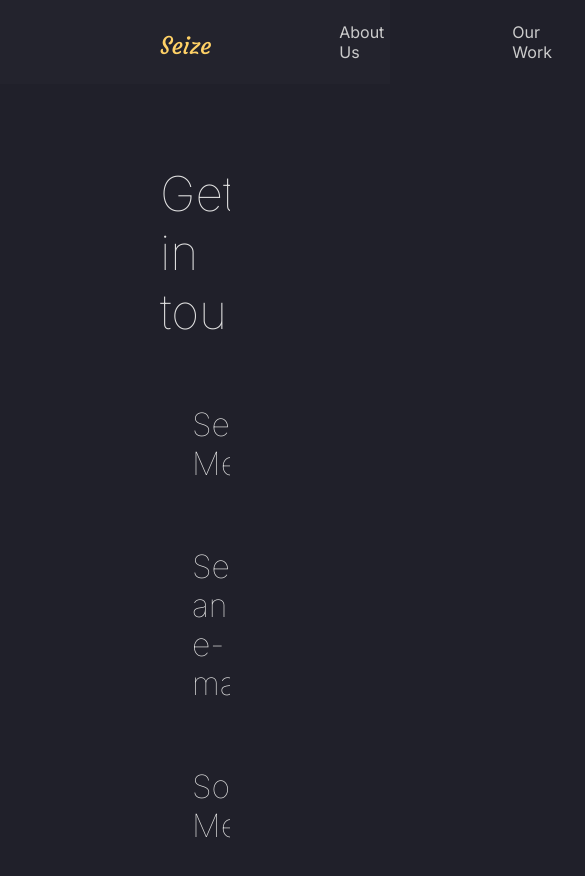
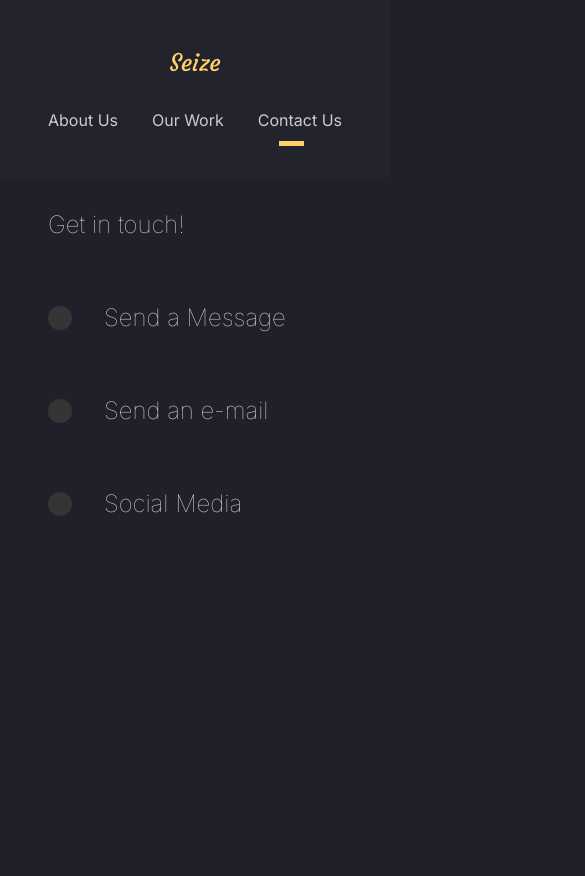
Before and after one commit to nidhi-kala/react-code, a React (Create React App) app in the folder seize/: page /contact in a window 390 px wide. Shown: the top 876 px of the page, 585 px wide, since content can reach past the window. Built offline with nearby package versions, Linux system fonts and the light colour scheme.

Commit message:
Responsive, nav line added

```diff
--- a/seize/src/components/Nav.js
+++ b/seize/src/components/Nav.js
@@ -1,7 +1,9 @@
 import styled from "styled-components";
 import { Link } from "react-router-dom";
-
+import { motion } from "framer-motion";
+import { useLocation } from "react-router-dom";
 const Nav = () => {
+  const { pathname } = useLocation();
   return (
     <StyledNav>
       <h1>
@@ -14,16 +16,31 @@
           <Link className="link" to="/about">
             About Us
           </Link>
+          <Line
+            transition={{ duration: 0.5 }}
+            initial={{ width: "0%" }}
+            animate={{ width: pathname === "/about" ? "30%" : "0%" }}
+          />
         </li>
         <li>
           <Link className="link" to="/work">
             Our Work
           </Link>
+          <Line
+            transition={{ duration: 0.5 }}
+            initial={{ width: "0%" }}
+            animate={{ width: pathname === "/work" ? "30%" : "0%" }}
+          />
         </li>
         <li>
           <Link className="link" to="/contact">
             Contact Us
           </Link>
+          <Line
+            transition={{ duration: 0.5 }}
+            initial={{ width: "0%" }}
+            animate={{ width: pathname === "/contact" ? "30%" : "0%" }}
+          />
         </li>
       </ul>
     </StyledNav>
@@ -44,7 +61,21 @@
   z-index: 10;
 
   @media (max-width: 767px) {
-    //display: none;
+    flex-direction: column;
+    padding: 2rem 1rem;
+    ul {
+      padding: 1rem 2rem;
+      justify-content: space-around;
+      align-items: center;
+      width: 100%;
+      li {
+        padding: 0;
+      }
+    }
+    #logo {
+      display: inline-block;
+      padding: 1rem;
+    }
   }
 
   /* Media Query for Tablets Ipads portrait mode */
@@ -74,4 +105,13 @@
   }
 `;
 
+const Line = styled(motion.div)`
+  height: 0.3rem;
+  background: #ffd166;
+  width: 0%;
+  position: absolute;
+  bottom: -80%;
+  left: 25%;
+`;
+
 export default Nav;
--- a/seize/src/components/ServicesSection.js
+++ b/seize/src/components/ServicesSection.js
@@ -89,7 +89,7 @@
     justify-content: center;
     align-items: center;
     padding: 1rem auto;
-    margin: auto atuo;
+    margin: auto auto;
     text-align: center;
     overflow-x: hidden;
   }
--- a/seize/src/components/useScroll.js
+++ b/seize/src/components/useScroll.js
@@ -3,7 +3,7 @@
 
 export const useScroll = () => {
   const controls = useAnimation();
-  const [element, view] = useInView({ threshold: 0.5 });
+  const [element, view] = useInView({ threshold: 0.3 });
   if (view) {
     controls.start("show");
   } else {
--- a/seize/src/pages/ContactUs.js
+++ b/seize/src/pages/ContactUs.js
@@ -43,12 +43,21 @@
   padding: 5rem 10rem;
   color: #e0e0e0;
   min-height: 90vh;
+  @media (max-width: 767px) {
+    padding: 2rem 3rem;
+    font-size: 1rem;
+  }
 `;
 const Title = styled.div`
   margin-bottom: 2rem;
   color: #e2e2e2;
   h2 {
     font-size: 3rem;
+  }
+  @media (max-width: 767px) {
+    h2 {
+      font-size: 1.5rem;
+    }
   }
 `;
 
@@ -63,6 +72,11 @@
     margin: 2rem;
     font-size: 2rem;
   }
+  @media (max-width: 767px) {
+    h2 {
+      font-size: 1.5rem;
+    }
+  }
 `;
 
 const Circle = styled(motion.div)`
```
